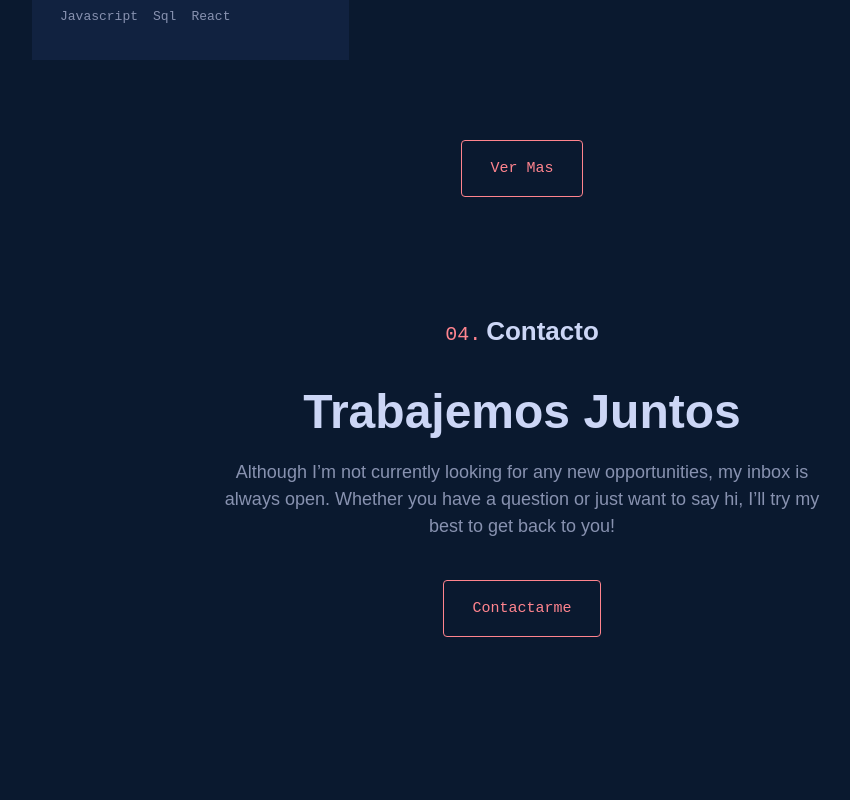
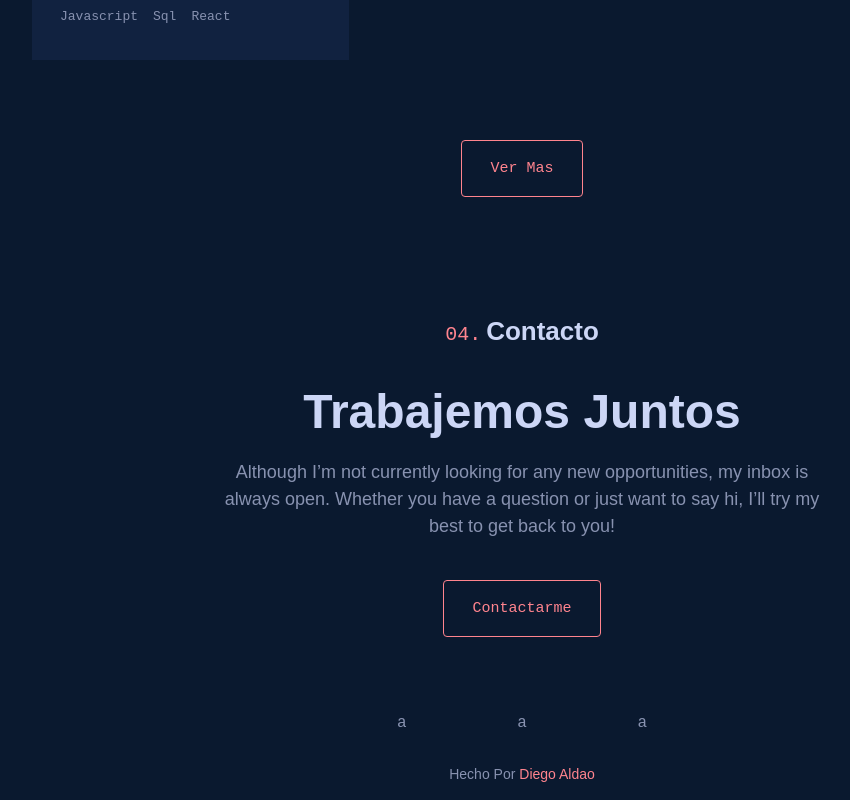
Before and after one commit to Diego-Aldao/portfolio-react, a React (Vite) app: page / in a window 1280 px wide. Shown: the part 4052-4852 px from the top of the page, without its empty margins (118-968 px from the left). Before the commit the page ends 4749 px from the top, so only its background shows below. Built offline with nearby package versions, Linux system fonts and the light colour scheme.

Commit message:
añadido el componente Footer

```diff
--- /dev/null
+++ b/src/components/Footer.jsx
@@ -0,0 +1,48 @@
+import styled from "styled-components";
+
+const Contenido = styled.footer`
+  width: 100%;
+  padding: 15px 0px;
+`;
+
+const Links = styled.ul`
+  display: flex;
+  justify-content: space-between;
+  max-width: 270px;
+  margin: 0px auto 30px;
+  a {
+    padding: 10px;
+  }
+`;
+const Nombre = styled.p`
+  text-align: center;
+  text-transform: capitalize;
+  font-size: 14px;
+  a {
+    font-family: var(--fuente-sans);
+    color: var(--color-principal);
+  }
+`;
+
+const Footer = () => {
+  return (
+    <Contenido>
+      <Links>
+        <li>
+          <a href="">a</a>
+        </li>
+        <li>
+          <a href="">a</a>
+        </li>
+        <li>
+          <a href="">a</a>
+        </li>
+      </Links>
+      <Nombre>
+        hecho por <a href="">diego aldao</a>
+      </Nombre>
+    </Contenido>
+  );
+};
+
+export default Footer;
--- a/src/components/Layout.jsx
+++ b/src/components/Layout.jsx
@@ -3,6 +3,7 @@ import About from "./About";
 import Archivo from "./Archivo";
 import Contacto from "./Contacto";
 import Cursos from "./Cursos";
+import Footer from "./Footer";
 import Header from "./Header";
 import Navbar from "./Navbar";
 import Proyectos from "./Proyectos";
@@ -33,6 +34,7 @@ const Layout = () => {
       <Proyectos />
       <Archivo />
       <Contacto />
+      <Footer />
     </Contenedor>
   );
 };
```
